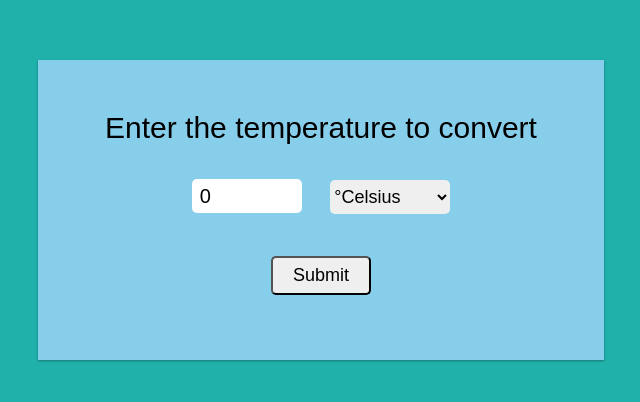
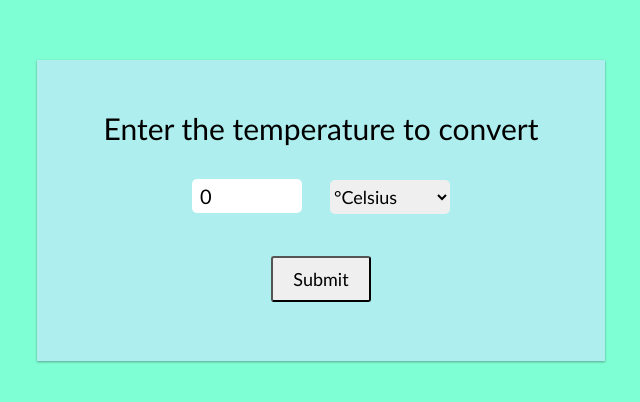
Before and after one commit to amruthap16/temp-convert, a plain HTML site: page index.html in a window 1280 px wide. Shown: the part 190-592 px from the top of the page, without its empty margins (319-959 px from the left). Drawn offline with Linux system fonts and the light colour scheme.

Commit message:
Update style.css

```diff
--- a/style.css
+++ b/style.css
@@ -2,7 +2,7 @@
     box-sizing: border-box;
     padding: 0;
     margin: 0;
-    font-family: 'Poppins', sans-serif;
+    font-family:'Gill Sans', 'Gill Sans MT', Calibri, 'Trebuchet MS', sans-serif ;
 }
 
 .container {
@@ -11,13 +11,13 @@
     align-items: center;
     height: 100vh;
     text-align: center;
-    background-color: lightseagreen;
+    background-color: aquamarine;
 }
 
 #calcTemp {
     padding: 29px 67px;
     min-height: 300px;
-    background-color: skyblue;
+    background-color: paleturquoise;
     box-shadow: rgba(0, 0, 0, 0.12) 0px 1px 3px, rgba(0, 0, 0, 0.24) 0px 1px 2px;
 }
 
@@ -51,16 +51,14 @@ label {
 
 #submit {
     width: 100px;
-    border-radius: 5px;
-    margin: 30px 0 20px 0;
+    border-radius: 3px;
+    margin: 30px 0 30px 0;
     font-size: 18px;
-    background-color:pink(218 229 220);
-    padding: 7px;
-    transition: all 0.5s ease;
+    padding: 10px;
 }
 
 #submit:hover{
-    background-color: blueviolet;
+    background-color:rgb(141, 217, 174);
     cursor: pointer;
 }
 
```
